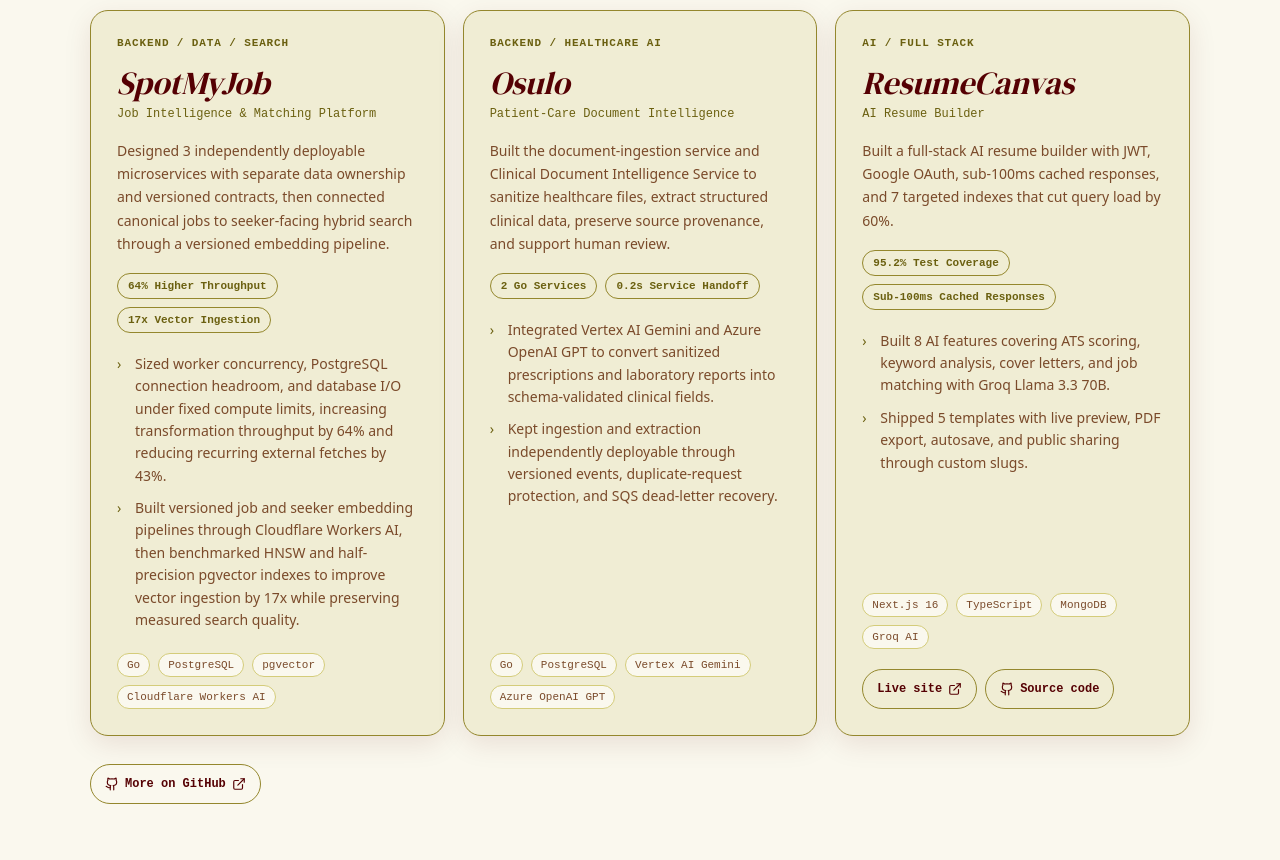
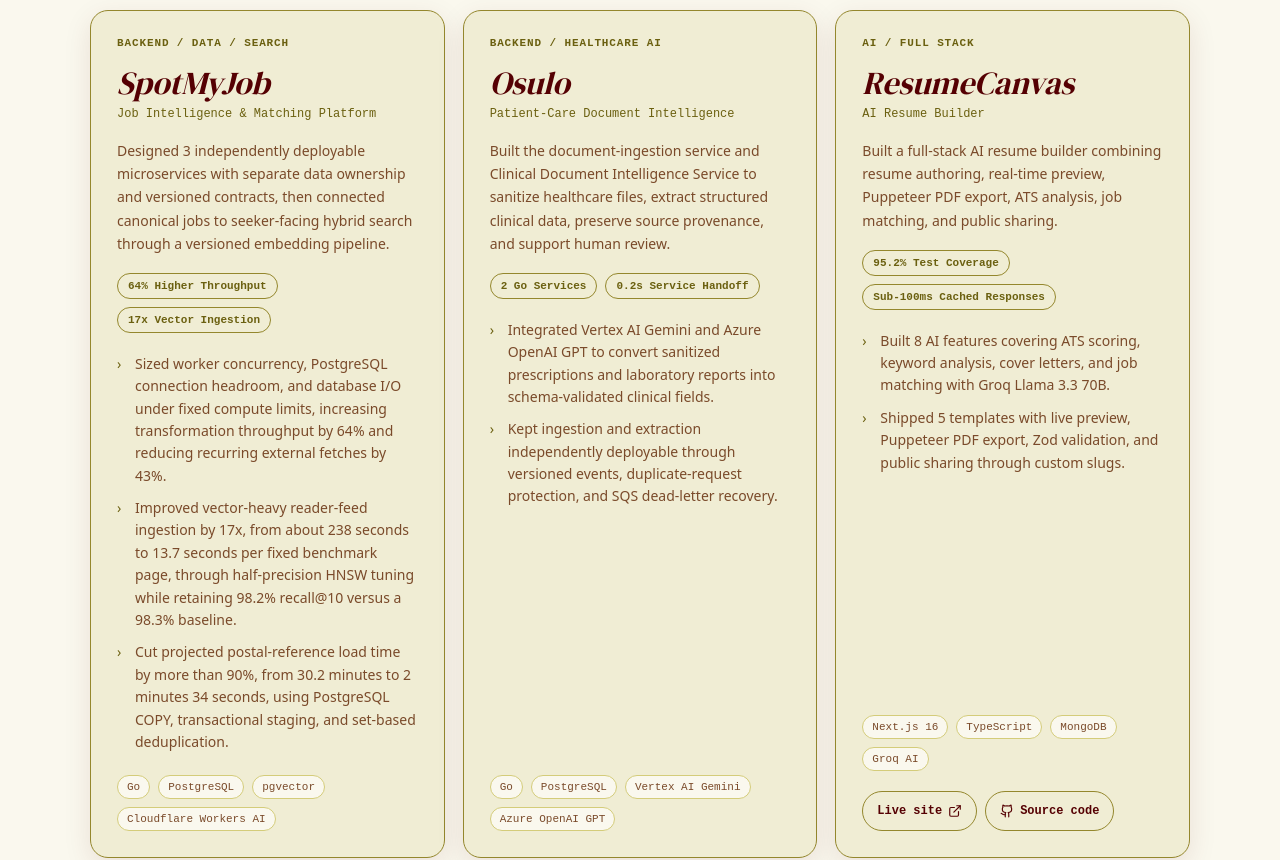
Before and after one commit to swarajreddy10/swarajreddy10.github.io, a Next.js app: page / in a window 1280 px wide. Shown: the part 1900-2760 px from the top of the page. Built offline with nearby package versions, Linux system fonts and the light colour scheme.

Commit message:
docs: update work data and resume content to enhance clarity in project impacts and technical contributions

```diff
--- a/data/work.js
+++ b/data/work.js
@@ -8,7 +8,8 @@
         metrics: ['64% Higher Throughput', '17x Vector Ingestion'],
         bullets: [
             'Sized worker concurrency, PostgreSQL connection headroom, and database I/O under fixed compute limits, increasing transformation throughput by 64% and reducing recurring external fetches by 43%.',
-            'Built versioned job and seeker embedding pipelines through Cloudflare Workers AI, then benchmarked HNSW and half-precision pgvector indexes to improve vector ingestion by 17x while preserving measured search quality.',
+            'Improved vector-heavy reader-feed ingestion by 17x, from about 238 seconds to 13.7 seconds per fixed benchmark page, through half-precision HNSW tuning while retaining 98.2% recall@10 versus a 98.3% baseline.',
+            'Cut projected postal-reference load time by more than 90%, from 30.2 minutes to 2 minutes 34 seconds, using PostgreSQL COPY, transactional staging, and set-based deduplication.',
         ],
     },
     {
@@ -30,11 +31,11 @@
         link: 'https://www.resumecanvas.live/',
         github: 'https://github.com/swarajreddy10/Resume_Canvas',
         tech: ['Next.js 16', 'TypeScript', 'MongoDB', 'Groq AI', 'Puppeteer'],
-        impact: 'Built a full-stack AI resume builder with JWT, Google OAuth, sub-100ms cached responses, and 7 targeted indexes that cut query load by 60%.',
+        impact: 'Built a full-stack AI resume builder combining resume authoring, real-time preview, Puppeteer PDF export, ATS analysis, job matching, and public sharing.',
         metrics: ['95.2% Test Coverage', 'Sub-100ms Cached Responses'],
         bullets: [
             'Built 8 AI features covering ATS scoring, keyword analysis, cover letters, and job matching with Groq Llama 3.3 70B.',
-            'Shipped 5 templates with live preview, PDF export, autosave, and public sharing through custom slugs.',
+            'Shipped 5 templates with live preview, Puppeteer PDF export, Zod validation, and public sharing through custom slugs.',
         ],
     },
 ];
```
Also changed, not shown: 1 other file (tests, documents, lock files or other folders).
